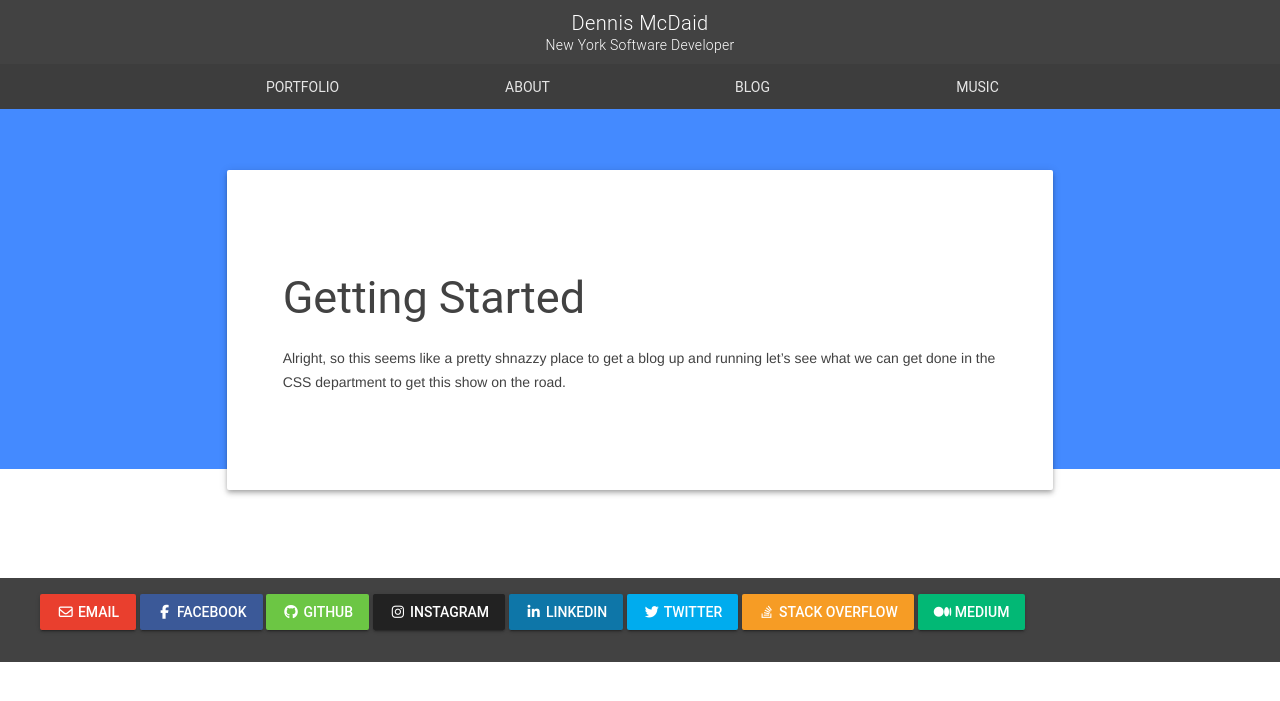
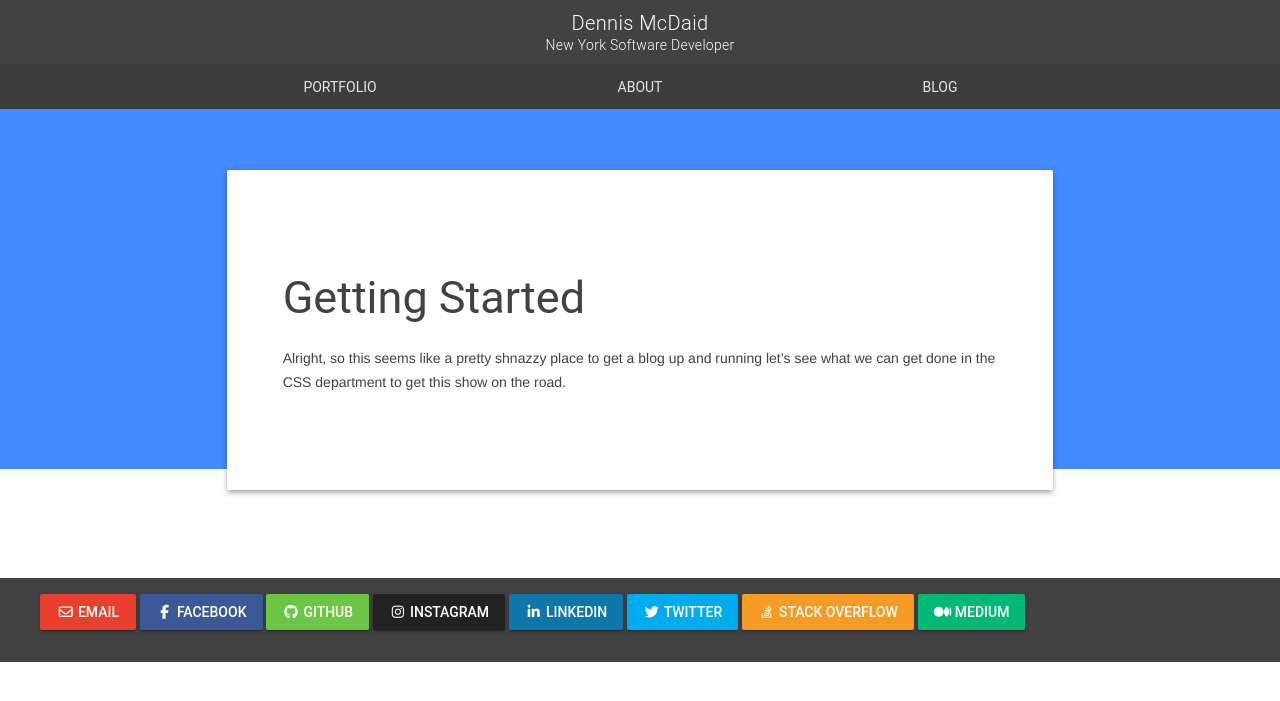
Before and after one commit to dns-mcdaid/dns-mcdaid.github.io, a Jekyll site: the page built from _posts/2016-01-28-Getting-Started.md, in a window 1280 px wide. Shown: the top 701 px of the page. Built offline with Jekyll 4.4.1, drawn with Linux system fonts in a browser that asks for light colours; nearby versions of some CDN libraries.

Commit message:
Remove music page temporarily.

```diff
--- a/_layouts/default.html
+++ b/_layouts/default.html
@@ -34,7 +34,7 @@
             <a class="mdl-navigation__link" id="portfolio" href="{{ site.baseurl }}/">Portfolio</a>
             <a class="mdl-navigation__link" id="about" href="{{ site.baseurl }}/about">About</a>
             <a class="mdl-navigation__link" id="blog" href="{{ site.baseurl }}/blog">Blog</a>
-            <a class="mdl-navigation__link" id="music" href="{{ site.baseurl }}/music">Music</a>
+            <!-- <a class="mdl-navigation__link" id="music" href="{{ site.baseurl }}/music">Music</a> -->
           </nav>
         </div>
       </header>
@@ -44,7 +44,7 @@
             <a class="mdl-navigation__link" href="{{ site.baseurl }}/">Portfolio</a>
             <a class="mdl-navigation__link" href="{{ site.baseurl }}/about">About</a>
             <a class="mdl-navigation__link" href="{{ site.baseurl }}/blog">Blog</a>
-            <a class="mdl-navigation__link" href="{{ site.baseurl }}/music">Music</a>
+            <!-- <a class="mdl-navigation__link" href="{{ site.baseurl }}/music">Music</a> -->
         </nav>
       </div>
       <div class="demo-ribbon"></div>
```
